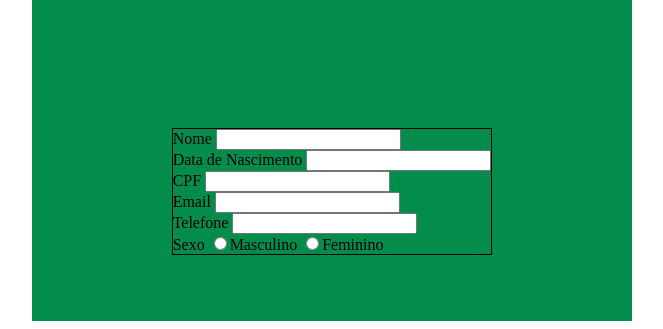
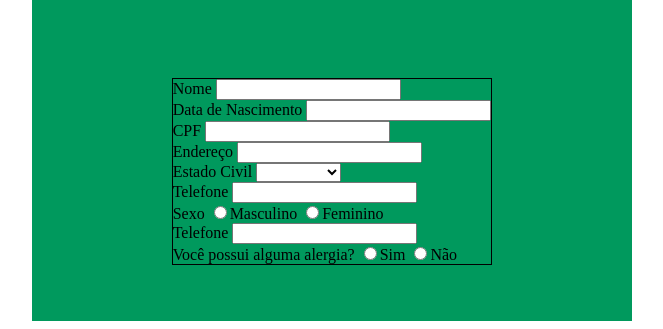
Before and after one commit to PedroAlba123/projeto-intregador, a plain HTML site: page formulario.html in a window 1280 px wide. Shown: the part 487-816 px from the top of the page, without its empty margins (308-971 px from the left). Drawn offline with Linux system fonts and the light colour scheme.

Commit message:
adição de campos

```diff
--- a/formulario.css
+++ b/formulario.css
@@ -1,7 +1,7 @@
 .principal{
     height: 800px;
     width: 600px;
-    background-color:  #038c4c;
+    background-color:  #00995d;
 
     display: flex;
     justify-content:center;
@@ -37,3 +37,6 @@ fieldset {
   .Formulario{
     border: 1px solid black;
   }
+  ::backdrop{
+    background-color: #ece3d9;
+  }
--- a/formulario.html
+++ b/formulario.html
@@ -20,31 +20,63 @@
         <div class="Formulario">
             <form action="formulario.html">
                 <div class="Nome">
-                        <label>Nome</label>
+                        <label for="Nome">Nome</label>
                         <input type="text" name="Nome" id="Nome">
                 </div>
                 <div class="Nacimento">
-                        <label>Data de Nascimento</label>
+                        <label for="Data de Nacimento">Data de Nascimento</label>
                         <input type="text" name="Nacimento" id="Nacimento">
                 </div>
                 <div class="CPF">
-                        <label>CPF</label>
+                        <label for="CPF">CPF</label>
                         <input type="text" name="CPF" id="CPF">
                 </div>
-                <div class="Email">
-                        <label>Email</label>
-                        <input type="email" name="email" id="email">
+                <div class="Endereco">
+                        <label for="Endereco">Endereço</label>
+                        <input type="text" name="Endereco" id="Endereco">
+                </div>
+                <div class="Estadocivil">
+                        <label for="Estadocivil">Estado Civil</label>
+                        <select name="Estadocivil" id=""Estadocivil>
+                                <option selected disabled value=""></option>
+                                <option>Solteiro</option>
+                                <option>Casado</option>
+                                <option>Separado</option>
+                                <option>Divorciado</option>
+                                <option>Viúvo</option>
+                        </select>
                 </div>
                 <div class=" Telefone">
-                        <label>Telefone</label>
+                        <label for="Telefone">Telefone</label>
                         <input type="tel" name="Telefone" id="Telefone">
                 </div>
                 <div class="Sexo">
-                        <label>Sexo</label>
+                        <label for="Sexo">Sexo</label>
                         <label><input type="radio" name="Sexo" value="Masculino">Masculino</label>
                         <label><input type="radio" name="Sexo" value="Feminino">Feminino</label>
                 </div>
+                <div class="Telefone">
+                        <label for="Telefone">Telefone</label>
+                        <input type="tel" name="Telefone" id="Telefone">
+                </div>
+                <label for="possuiAlergia">Você possui alguma alergia?</label>
+                <input type="radio" name="possuiAlergia" value="sim" onclick="exibirCampoAlergia()">Sim
+                <input type="radio" name="possuiAlergia" value="nao" onclick="esconderCampoAlergia()">Não
 
+                <div id="Alergia" style="display: none;">
+                         <label for="tipoAlergia">Qual</label>
+                        <input type="text" id="tipoAlergia">
+                </div>
+
+                <script>
+                        function exibirCampoAlergia() {
+                           document.getElementById("Alergia").style.display = "block";
+                        }
+
+                        function esconderCampoAlergia() {
+                           document.getElementById("Alergia").style.display = "none";
+                        }
+                </script>
            </form>
         </div>
    </div>
```
